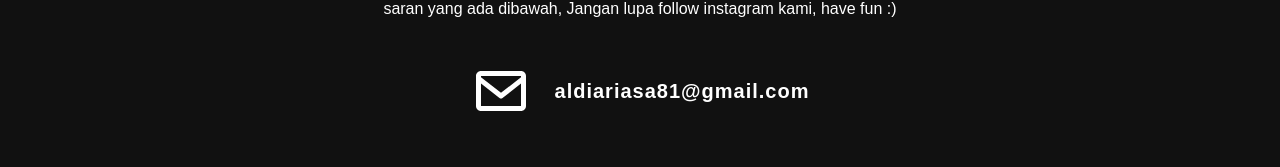
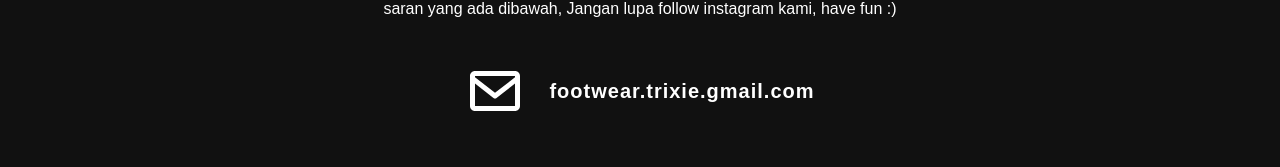
Before and after one commit to nandasurya23/Trixie, a Next.js app: page /shop in a window 1280 px wide. Shown: the part 2161-2328 px from the top of the page. Built offline with nearby package versions, Linux system fonts and the light colour scheme.

Commit message:
update email

```diff
--- a/pages/shop/Product_Suggestion.tsx
+++ b/pages/shop/Product_Suggestion.tsx
@@ -1,6 +1,7 @@
 import React from "react";
 import { BiEnvelope } from "react-icons/bi";
 import clsx from "clsx";
+import Link from "next/link";
 
 const Product_Suggestion = () => {
   return (
@@ -28,7 +29,9 @@
         >
           <div className="flex items-center justify-center mt-10 space-x-6 text-xl font-semibold tracking-wider hover:scale-105 duration-200 transition-all">
             <BiEnvelope size={60} />
-            <h1>aldiariasa81@gmail.com</h1>
+            <Link href={"mailto:footwear.trixie.gmail.com"}>
+              <h1>footwear.trixie.gmail.com</h1>
+            </Link>
           </div>
         </a>
       </div>
```
